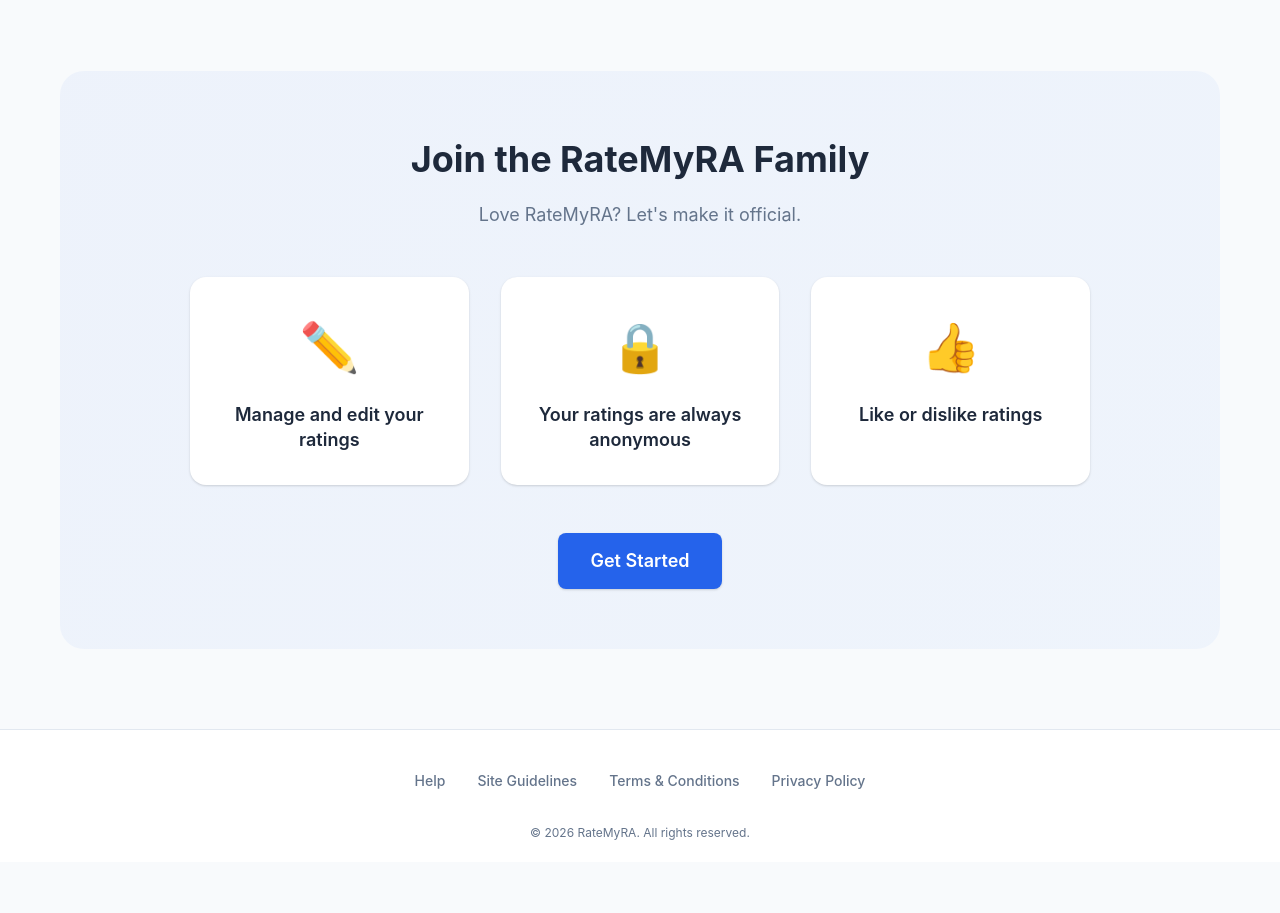
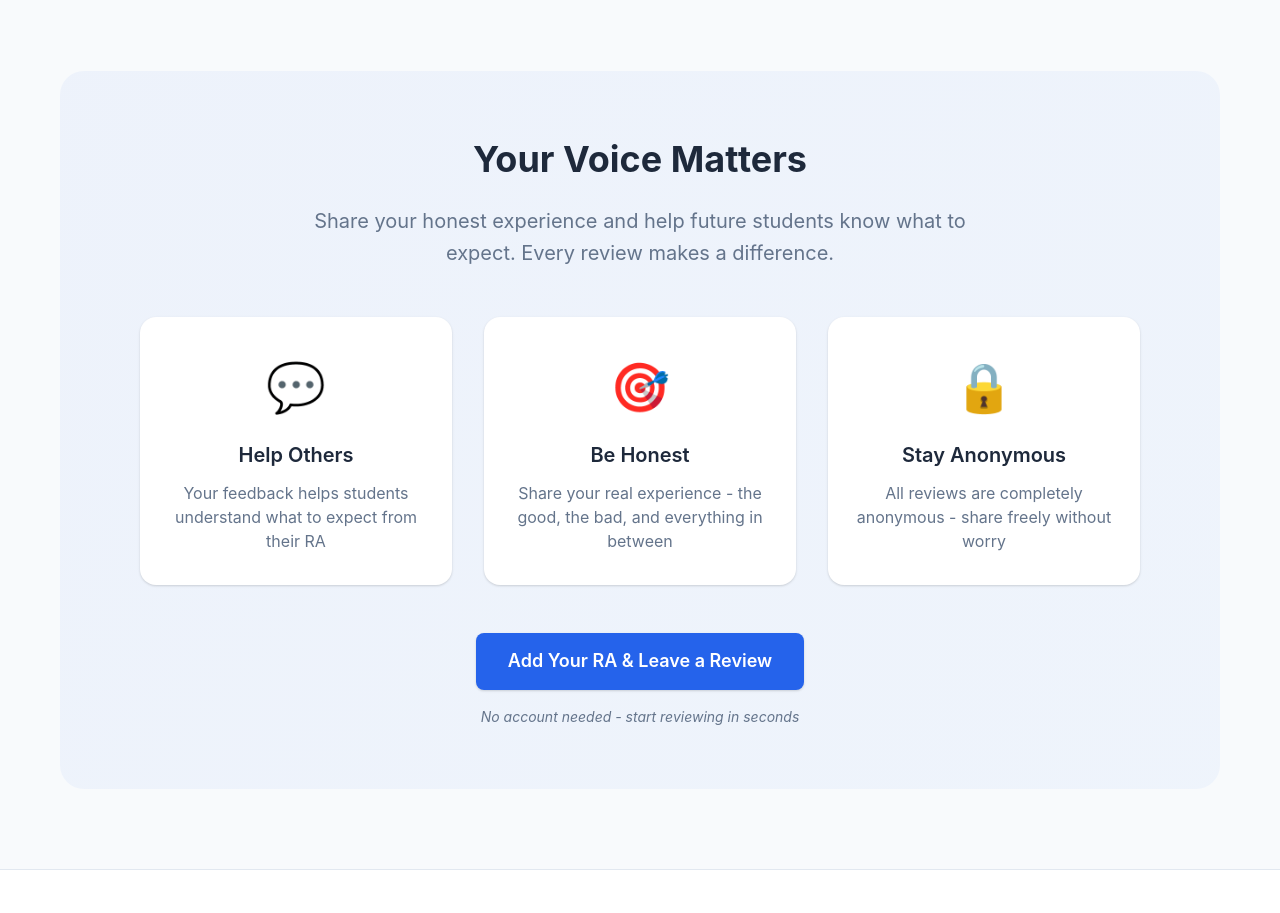
Before and after one commit to ultradoce/ratemyra, a React (Vite) app in the folder Documents/ratemyra/client/: page / in a window 1280 px wide. Shown: the part 480-1393 px from the top of the page. Before the commit the page ends 1342 px from the top, so only its background shows below. Built offline with nearby package versions, Linux system fonts and the light colour scheme; no server answers; the HTML template or start-up script is replaced by a standard one.

Commit message:
Replace join section with compelling CTA to encourage reviews

```diff
--- a/Documents/ratemyra/client/src/pages/Home.css
+++ b/Documents/ratemyra/client/src/pages/Home.css
@@ -138,7 +138,7 @@
   text-decoration: none;
 }
 
-.join-section {
+.cta-section {
   text-align: center;
   margin-top: 100px;
   padding: 60px 40px;
@@ -146,30 +146,34 @@
   border-radius: 24px;
 }
 
-.join-section h2 {
+.cta-section h2 {
   font-size: 36px;
   font-weight: 700;
-  margin-bottom: 12px;
+  margin-bottom: 16px;
   color: var(--text);
 }
 
-.join-subtitle {
-  font-size: 18px;
+.cta-subtitle {
+  font-size: 20px;
   color: var(--text-light);
   margin-bottom: 48px;
+  max-width: 700px;
+  margin-left: auto;
+  margin-right: auto;
+  line-height: 1.6;
 }
 
-.benefits-grid {
+.cta-reasons {
   display: grid;
   grid-template-columns: repeat(auto-fit, minmax(250px, 1fr));
   gap: 32px;
   margin-bottom: 48px;
-  max-width: 900px;
+  max-width: 1000px;
   margin-left: auto;
   margin-right: auto;
 }
 
-.benefit-card {
+.reason-item {
   text-align: center;
   padding: 32px 24px;
   background: var(--bg-card);
@@ -178,26 +182,40 @@
   transition: all 0.3s ease;
 }
 
-.benefit-card:hover {
+.reason-item:hover {
   transform: translateY(-4px);
   box-shadow: var(--shadow-lg);
 }
 
-.benefit-icon {
+.reason-icon {
   font-size: 48px;
   margin-bottom: 16px;
 }
 
-.benefit-card h3 {
-  font-size: 18px;
+.reason-item h3 {
+  font-size: 20px;
   font-weight: 600;
   color: var(--text);
-  margin: 0;
+  margin: 0 0 12px 0;
   line-height: 1.4;
 }
 
-.join-cta {
+.reason-item p {
+  font-size: 16px;
+  color: var(--text-light);
+  margin: 0;
+  line-height: 1.5;
+}
+
+.cta-actions {
   margin-top: 32px;
+}
+
+.cta-note {
+  font-size: 14px;
+  color: var(--text-light);
+  margin-top: 16px;
+  font-style: italic;
 }
 
 .btn-large {
@@ -247,32 +265,32 @@
     font-size: 24px;
   }
 
-  .join-section {
+  .cta-section {
     margin-top: 60px;
     padding: 40px 24px;
     border-radius: 16px;
   }
 
-  .join-section h2 {
+  .cta-section h2 {
     font-size: 28px;
   }
 
-  .join-subtitle {
-    font-size: 16px;
+  .cta-subtitle {
+    font-size: 18px;
     margin-bottom: 32px;
   }
 
-  .benefits-grid {
+  .cta-reasons {
     grid-template-columns: 1fr;
     gap: 20px;
     margin-bottom: 32px;
   }
 
-  .benefit-card {
+  .reason-item {
     padding: 24px 20px;
   }
 
-  .benefit-icon {
+  .reason-icon {
     font-size: 40px;
   }
 
@@ -292,7 +310,7 @@
     font-size: 16px;
   }
 
-  .join-section h2 {
+  .cta-section h2 {
     font-size: 24px;
   }
 }
--- a/Documents/ratemyra/client/src/pages/Home.jsx
+++ b/Documents/ratemyra/client/src/pages/Home.jsx
@@ -69,29 +69,36 @@
           </div>
         </div>
 
-        <div className="join-section">
-          <h2>Join the RateMyRA Family</h2>
-          <p className="join-subtitle">Love RateMyRA? Let's make it official.</p>
+        <div className="cta-section">
+          <h2>Your Voice Matters</h2>
+          <p className="cta-subtitle">
+            Share your honest experience and help future students know what to expect.
+            Every review makes a difference.
+          </p>
 
-          <div className="benefits-grid">
-            <div className="benefit-card">
-              <div className="benefit-icon">✏️</div>
-              <h3>Manage and edit your ratings</h3>
+          <div className="cta-reasons">
+            <div className="reason-item">
+              <div className="reason-icon">💬</div>
+              <h3>Help Others</h3>
+              <p>Your feedback helps students understand what to expect from their RA</p>
             </div>
-            <div className="benefit-card">
-              <div className="benefit-icon">🔒</div>
-              <h3>Your ratings are always anonymous</h3>
+            <div className="reason-item">
+              <div className="reason-icon">🎯</div>
+              <h3>Be Honest</h3>
+              <p>Share your real experience - the good, the bad, and everything in between</p>
             </div>
-            <div className="benefit-card">
-              <div className="benefit-icon">👍</div>
-              <h3>Like or dislike ratings</h3>
+            <div className="reason-item">
+              <div className="reason-icon">🔒</div>
+              <h3>Stay Anonymous</h3>
+              <p>All reviews are completely anonymous - share freely without worry</p>
             </div>
           </div>
 
-          <div className="join-cta">
+          <div className="cta-actions">
             <Link to="/add-ra" className="btn btn-primary btn-large">
-              Get Started
+              Add Your RA & Leave a Review
             </Link>
+            <p className="cta-note">No account needed - start reviewing in seconds</p>
           </div>
         </div>
       </div>
```
